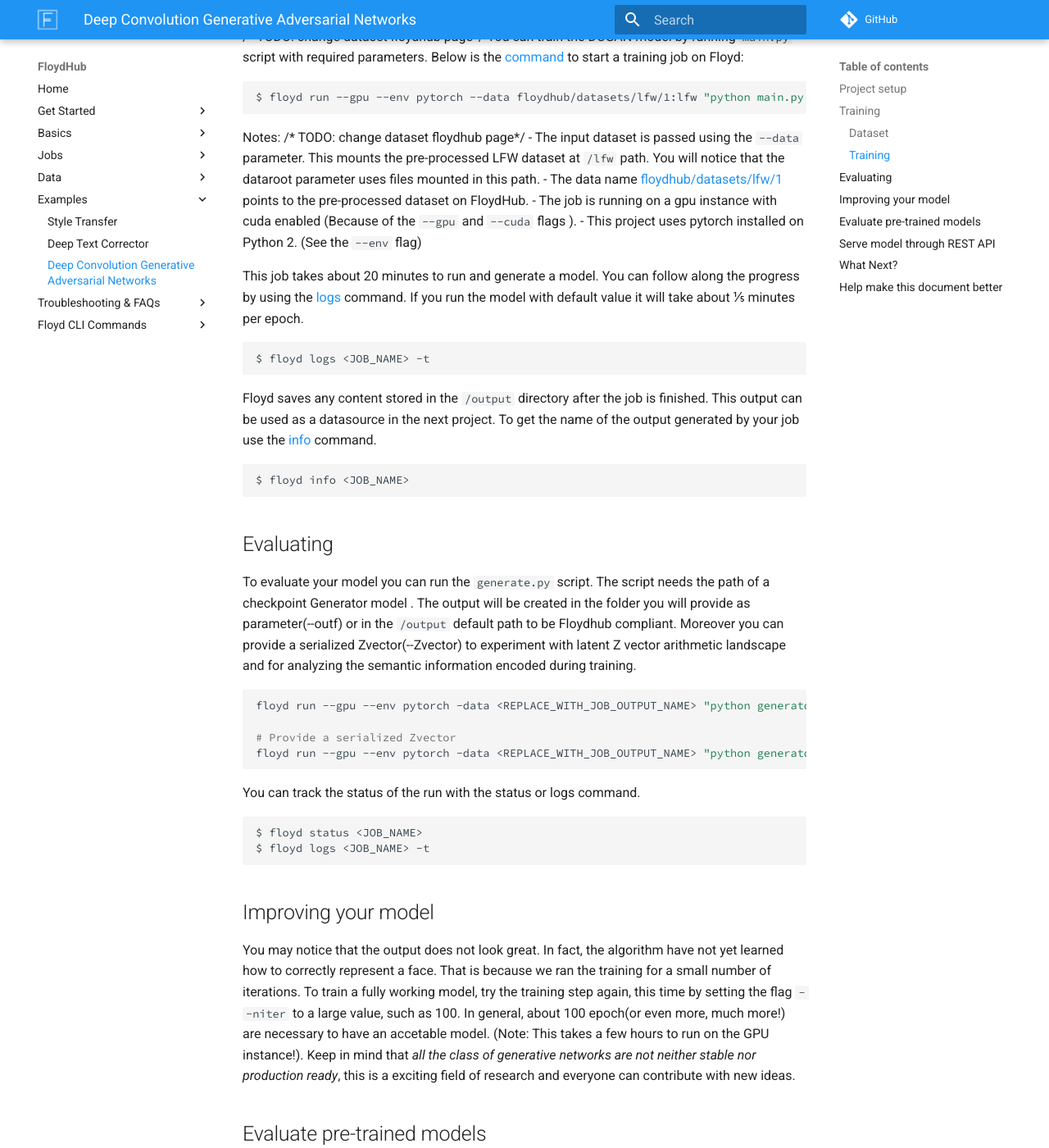
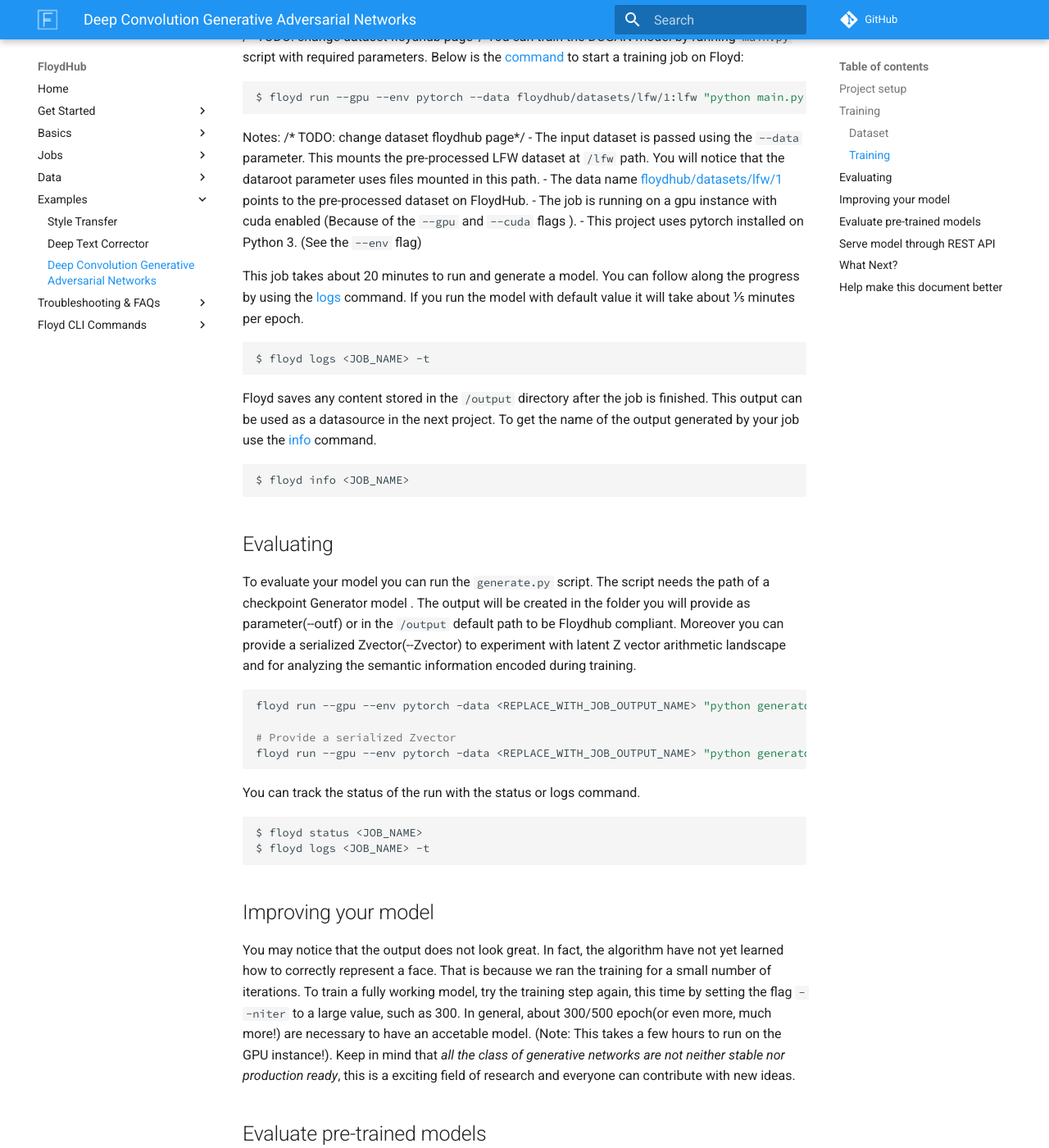
Before and after one commit to floydhub/floyd-docs, an MkDocs documentation site: the page built from docs/examples/dcgan.md, in a window 1280 px wide and 1400 px high, scrolled down 964 px. Shown: the whole window at 82% size. Built offline with MkDocs 1.6.1 and Material for MkDocs 9.7.7, drawn with Linux system fonts in a browser that asks for light colours; comment, search, counter and statistics services are not loaded; old or Windows-style settings are respelled for this version of MkDocs; some of the changed text lies outside the part shown.

Commit message:
Some fix

````diff
--- a/docs/examples/dcgan.md
+++ b/docs/examples/dcgan.md
@@ -41,7 +41,7 @@
 - The data name [floydhub/datasets/lfw/1](https://www.floydhub.com/floydhub/datasets/lfw/1)
 points to the pre-processed dataset on FloydHub.
 - The job is running on a gpu instance with cuda enabled (Because of the `--gpu` and `--cuda` flags ).
-- This project uses pytorch installed on Python 2. (See the `--env` flag)
+- This project uses pytorch installed on Python 3. (See the `--env` flag)
 
 This job takes about 20 minutes to run and generate a model. You can follow along the progress
 by using the [logs](../commands/logs.md) command. If you run the model with default value it will take about 1/5 minutes per epoch.
@@ -67,10 +67,10 @@
 Moreover you can provide a serialized Zvector(--Zvector) to experiment with latent Z vector arithmetic landscape and for analyzing the semantic information encoded during training.
 
 ```bash
-floyd run --gpu --env pytorch -data <REPLACE_WITH_JOB_OUTPUT_NAME> "python generator.py --netG <REPLACE_WITH_MODEL_CHECKPOINT_PATH>"
+floyd run --gpu --env pytorch -data <REPLACE_WITH_JOB_OUTPUT_NAME> "python generator.py --netG <REPLACE_WITH_MODEL_CHECKPOINT_PATH> --ngpu 1 --cuda"
 
 # Provide a serialized Zvector
-floyd run --gpu --env pytorch -data <REPLACE_WITH_JOB_OUTPUT_NAME> "python generator.py --netG <REPLACE_WITH_MODEL_CHECKPOINT_PATH> --Zvector <REPLACE_WITH_SERIALIZED_Z_VECTOR_PATH>"
+floyd run --gpu --env pytorch -data <REPLACE_WITH_JOB_OUTPUT_NAME> "python generator.py --netG <REPLACE_WITH_MODEL_CHECKPOINT_PATH> --Zvector <REPLACE_WITH_SERIALIZED_Z_VECTOR_PATH> --ngpu 1 --cuda"
 ```
 
 You can track the status of the run with the status or logs command.
@@ -84,7 +84,7 @@
 ## Improving your model
 
 You may notice that the output does not look great. In fact, the algorithm have not yet learned how to correctly represent a face.
-That is because we ran the training for a small number of iterations. To train a fully working model, try the training step again, this time by setting the flag `--niter` to a large value, such as 100. In general, about 100 epoch(or even more, much more!) are necessary to have an accetable model. (Note: This takes a few hours to run on the GPU instance!).
+That is because we ran the training for a small number of iterations. To train a fully working model, try the training step again, this time by setting the flag `--niter` to a large value, such as 300. In general, about 300/500 epoch(or even more, much more!) are necessary to have an accetable model. (Note: This takes a few hours to run on the GPU instance!).
 Keep in mind that *all the class of generative networks are not neither stable nor production ready*, this is a exciting field of research and everyone can contribute with new ideas.
 
 ## Evaluate pre-trained models
@@ -95,7 +95,7 @@
 .
 
 ```bash
-floyd run --gpu --env pytorch -data floydhub/dcgan/1/output:/model "python generator.py --netG /model/netG_epoch_99.pth"
+floyd run --gpu --env pytorch -data floydhub/dcgan/1/output:/model "python generator.py --netG /model/netG_epoch_299.pth --ngpu 1 --cuda"
 ```
 
 This model should perform better on the given inputs compared to the previous one.
````
Also changed, not shown: other parts of docs/examples/dcgan.md (+2 -2 lines).
